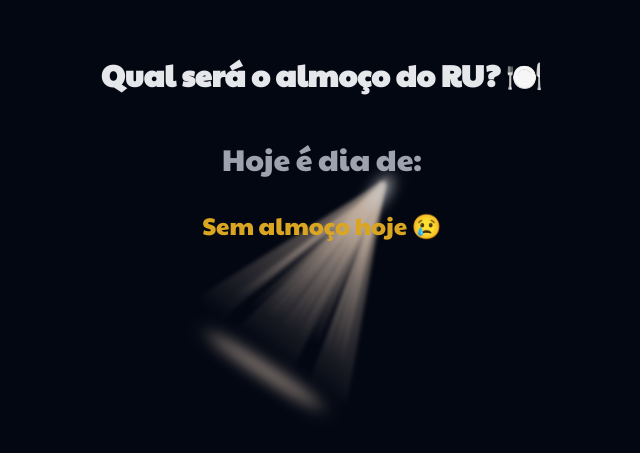
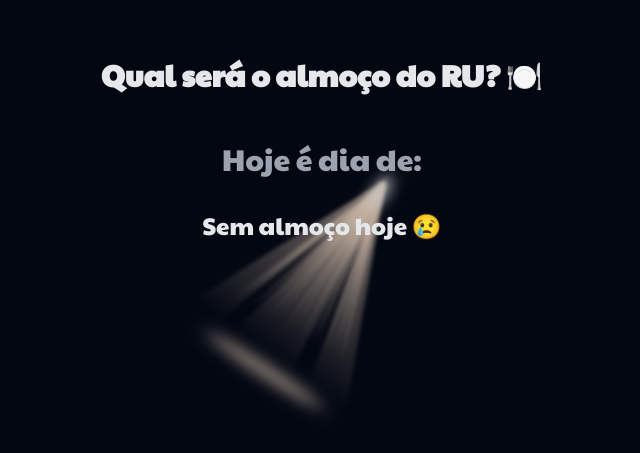
Before and after one commit to MrPinabutter/Lunch-Epiphany, a Next.js app: page / in a window 1280 px wide. Shown: the part 251-704 px from the top of the page, without its empty margins (318-958 px from the left). Built offline with nearby package versions, Linux system fonts and the light colour scheme; a web font is replaced by a local one.

Commit message:
Fix: text color

```diff
--- a/src/app/page.tsx
+++ b/src/app/page.tsx
@@ -95,7 +95,7 @@ export default function Home() {
       {dayLunch && (
         <div className="flex flex-col items-center justify-center">
           <h2 className="text-3xl mt-4 text-gray-400 mb-4 z-10">Hoje é dia de:</h2>
-          <h3 className="text-2xl mt-4 text-[#daa520] text-center z-10">
+          <h3 className="text-2xl mt-4 text-gray-200 text-center z-10">
             {dayLunch}
           </h3>
           <div className='relative'>
```
